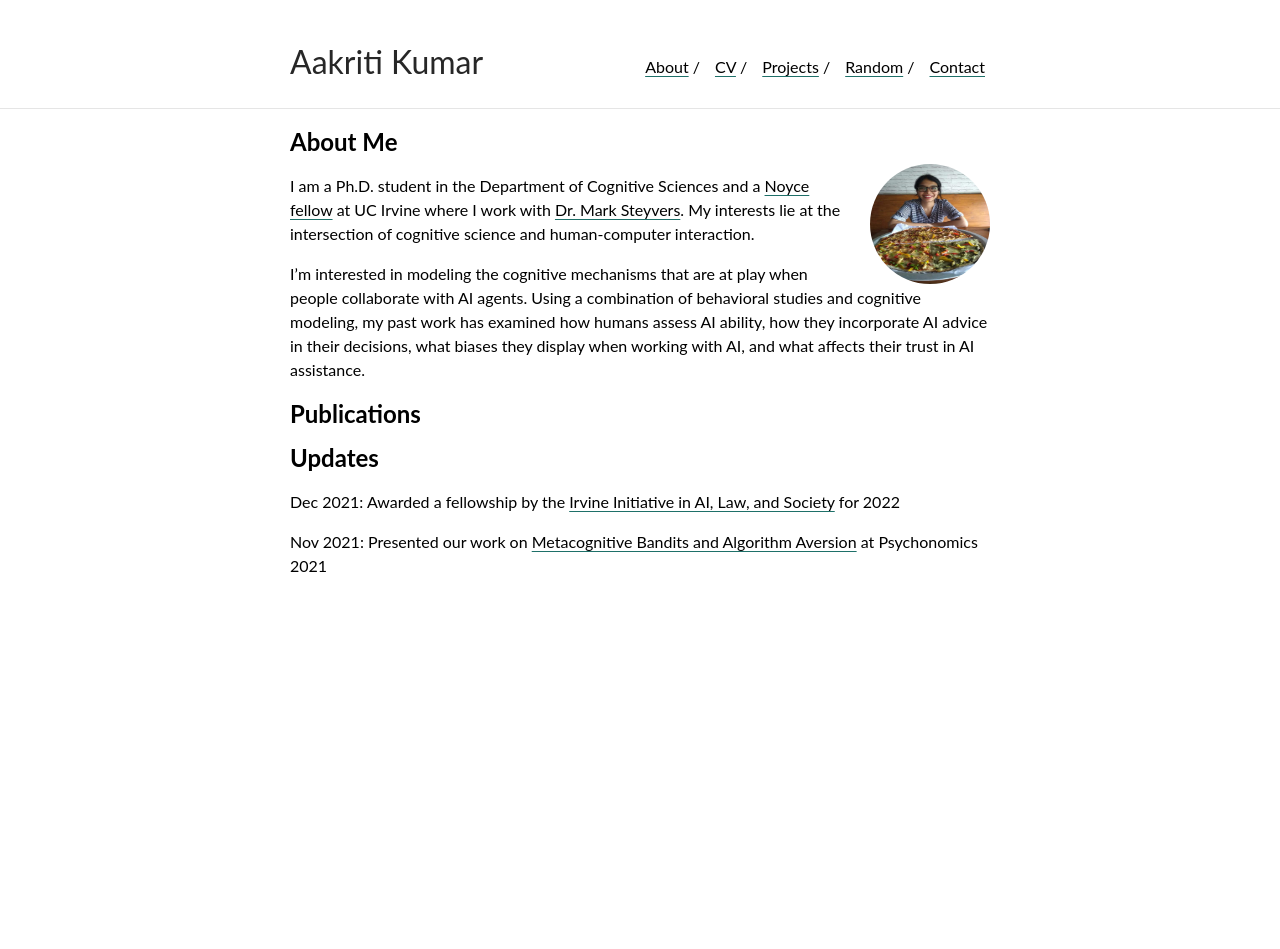
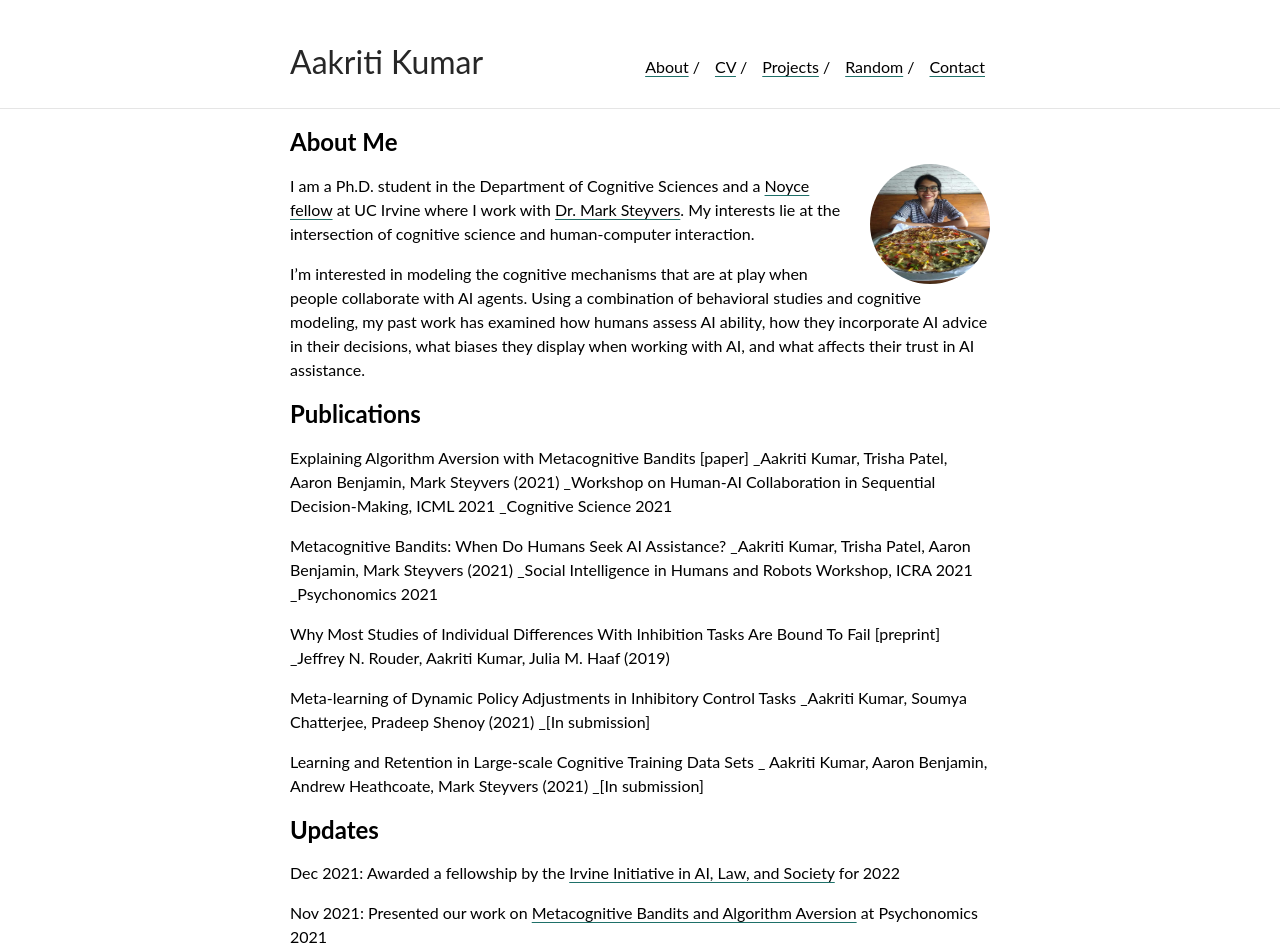
Before and after one commit to aakriti1kumar/aakriti1kumar.github.io, a Jekyll site: the page built from index.md, in a window 1280 px wide. Built offline with Jekyll 4.4.1, drawn with Linux system fonts in a browser that asks for light colours; our own code applies the rules of GitHub Pages for plain Markdown files; before the commit the page ends 900 px from its top, so only the background shows below that.

Commit message:
Update index.md

```diff
--- a/index.md
+++ b/index.md
@@ -9,6 +9,28 @@ I'm interested in modeling the cognitive mechanisms that are at play when people
 
 ## Publications
 
+Explaining Algorithm Aversion with Metacognitive Bandits [paper]
+_Aakriti Kumar, Trisha Patel, Aaron Benjamin, Mark Steyvers (2021)
+_Workshop on Human-AI Collaboration in Sequential Decision-Making, ICML 2021
+_Cognitive Science 2021
+
+Metacognitive Bandits: When Do Humans Seek AI Assistance?
+_Aakriti Kumar, Trisha Patel, Aaron Benjamin, Mark Steyvers (2021)
+_Social Intelligence in Humans and Robots Workshop, ICRA 2021
+_Psychonomics 2021
+
+Why Most Studies of Individual Differences With Inhibition Tasks Are Bound To Fail [preprint]
+_Jeffrey N. Rouder, Aakriti Kumar, Julia M. Haaf (2019)
+
+Meta-learning of Dynamic Policy Adjustments in Inhibitory Control Tasks
+_Aakriti Kumar, Soumya Chatterjee, Pradeep Shenoy (2021)
+_[In submission]
+
+
+Learning and Retention in Large-scale Cognitive Training Data Sets
+_ Aakriti Kumar, Aaron Benjamin, Andrew Heathcoate, Mark Steyvers (2021)
+_[In submission]
+
 
 ## Updates
 
```
